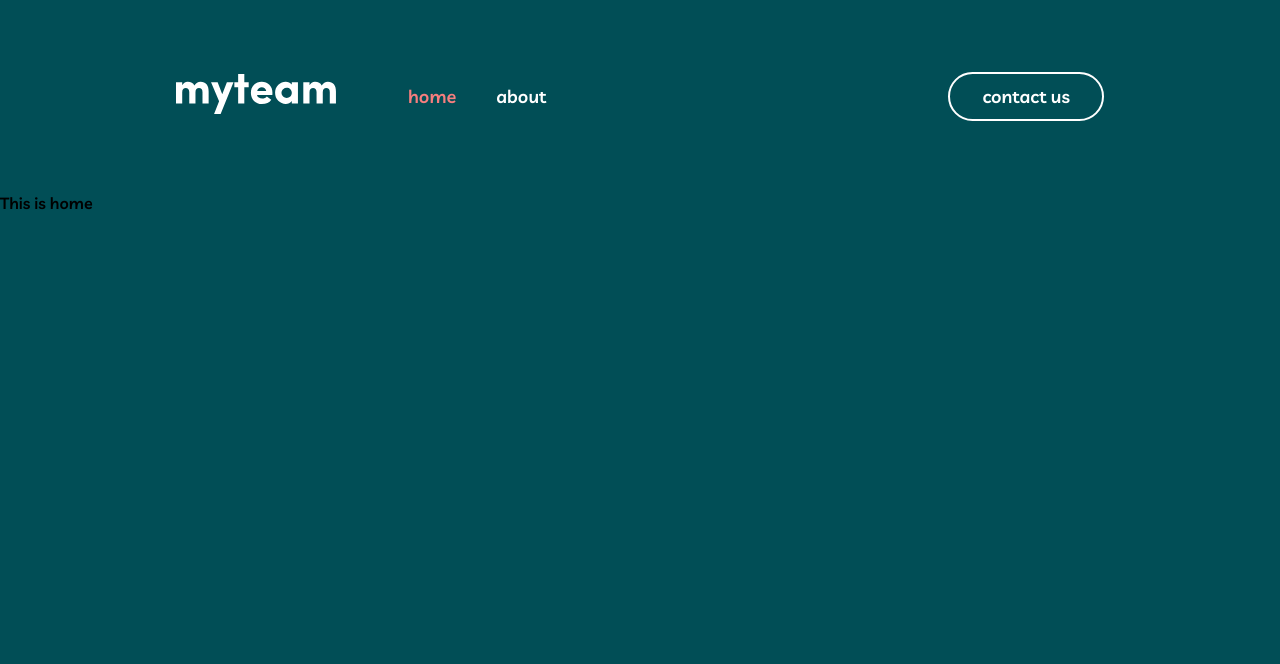
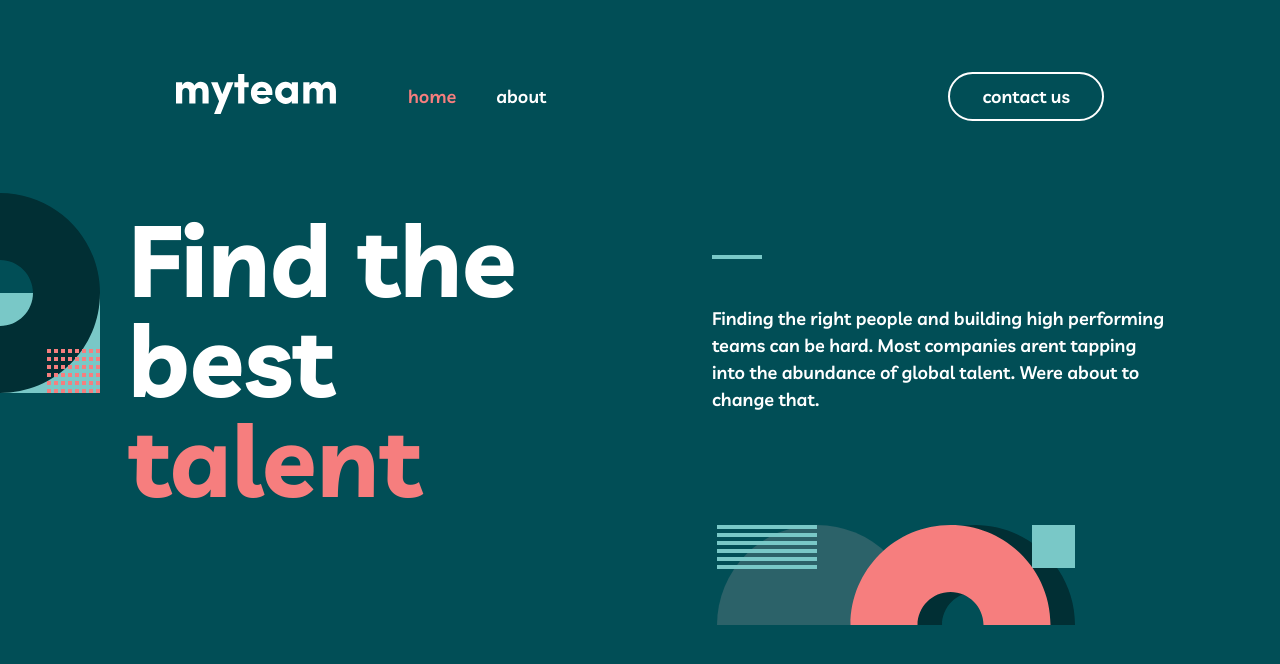
Before and after one commit to codyivy0/FM-team-multipage, a React (Vite) app: page / in a window 1280 px wide. Shown: the top 664 px of the page. Built offline with nearby package versions, Linux system fonts and the light colour scheme.

Commit message:
homepage find section responsive

```diff
--- a/src/App.css
+++ b/src/App.css
@@ -7,7 +7,8 @@
     --clr-accent: #f67e7e;
     --clr-text: white;
     --clr-text-gray: #98a7a9;
-    --clr-border: #3c777d
+    --clr-border: #3c777d;
+    --clr-line: #79c8c7
 }
 * {
     font-family: 'Livvic', sans-serif;
--- a/src/components/Navigation/Navigation.module.css
+++ b/src/components/Navigation/Navigation.module.css
@@ -2,9 +2,9 @@ nav {
   display: flex;
   justify-content: space-between;
   align-items: center;
-  padding: 4rem 2.5rem;
+  padding: 3rem 1.8rem;
   font-size: 18px;
-  border-bottom: 1px solid var(--clr-border);
+
 }
 
 .navLogo {
@@ -82,6 +82,7 @@ a {
   nav {
     justify-content: space-between;
     gap: 1rem;
+    padding: 3.5rem 2.5rem;
   }
   .desktopNav, .btn {
     display: flex;
--- a/src/pages/Homepage.jsx
+++ b/src/pages/Homepage.jsx
@@ -1,9 +1,19 @@
+import styles from "./Homepage.module.css";
 const Homepage = () => {
   return (
-    <div>
-      This is home
-    </div>
-  )
+    <section className={styles.section_find}>
+      <div className={styles.findContent}>
+        <h1>
+          Find the best <span className={styles.accent}>talent</span>
+        </h1>
+        <p>
+          Finding the right people and building high performing teams can be hard.
+          Most companies arent tapping into the abundance of global talent. Were
+          about to change that.
+        </p>
+      </div>
+    </section>
+  );
 };
 
-export default Homepage ;
+export default Homepage;
--- /dev/null
+++ b/src/pages/Homepage.module.css
@@ -0,0 +1,95 @@
+.section_find {
+  color: white;
+  text-align: center;
+  background-image: url(/bg-pattern-home-2.svg);
+  background-repeat: no-repeat;
+  height: 22rem;
+  background-position: bottom;
+  padding-inline: 3rem;
+}
+
+h1 {
+  font-size: 40px;
+
+  margin: 0;
+  line-height: 1;
+  margin-block: 1rem;
+}
+
+p {
+  font-size: 15px;
+
+  margin: 0;
+  line-height: 2;
+}
+
+.accent {
+  color: var(--clr-accent);
+}
+
+@media (min-width: 600px) {
+  .section_find {
+    height: 30rem;
+  }
+  h1 {
+    font-size: 64px;
+    padding-inline: 5rem;
+  }
+}
+@media (min-width: 800px) {
+  .section_find {
+    background-position: bottom right;
+    padding: 0;
+  }
+  .findContent {
+    display: flex;
+    background-image: url(/bg-pattern-home-1.svg);
+    background-repeat: no-repeat;
+    background-position: left -100px top 56px;
+    align-items: center;
+    padding-inline: 2rem;
+  }
+  h1 {
+    font-size: 82px;
+    margin-left: 1rem;
+    padding: 2rem;
+    flex: 1;
+    text-align: left;
+  }
+  p {
+    flex: 1;
+    text-align: left;
+    font-size: 17px;
+    line-height: 1.5;
+    margin-left: 3rem;
+  }
+}
+
+@media (min-width: 1100px) {
+  h1 {
+    font-size: 100px;
+    padding: 0;
+    margin-right: 5rem;
+  }
+  .section_find {
+    background-position: bottom right 205px;
+    height: 27rem;
+  }
+  .findContent {
+    padding-inline: 7rem;
+    background-position: left -100px top;
+  }
+  p {
+    font-size: 18px;
+    position: relative;
+  }
+  p::before {
+    content: "";
+    height: 4px;
+    width: 50px;
+    background-color: var(--clr-line);
+    display: block;
+    position: absolute;
+    top: -50px;
+  }
+}
```
